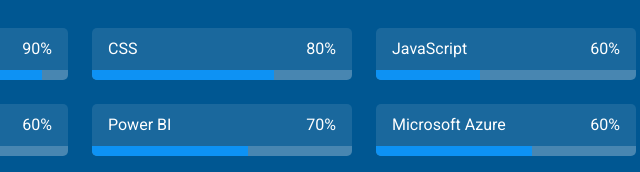
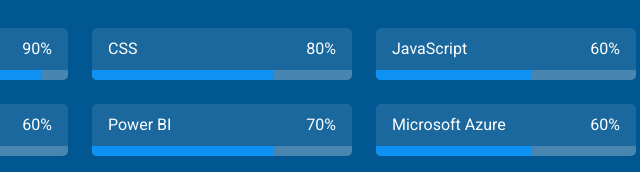
Before and after one commit to Njisanes9/Portfolio, a plain HTML site: page index.html in a window 1280 px wide. Shown: the part 628-800 px from the top of the page, 276-916 px from the left. Drawn offline with nearby package versions, Linux system fonts and the light colour scheme.

Commit message:
Update index.html

```diff
--- a/index.html
+++ b/index.html
@@ -80,7 +80,7 @@
                             <span>60%</span>
                         </div>
                         <div class="progress-bar">
-                            <div class="progress" style="width: 40%;"></div>
+                            <div class="progress" style="width: 60%;"></div>
                         </div>
                     </div>
                     <div class="skill-bar">
@@ -107,7 +107,7 @@
                             <span>70%</span>
                         </div>
                         <div class="progress-bar">
-                            <div class="progress" style="width: 60%;"></div>
+                            <div class="progress" style="width: 70%;"></div>
                         </div>
                     </div>
                     <div class="skill-bar">
```
